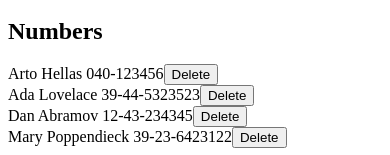
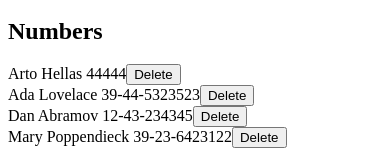
Before and after one commit to matejmilankov/full-stack-open, a React (Vite) app in the folder part2/phonebook/: page / in a window 390 px wide. Shown: the part 220-375 px from the top of the page. Built offline with nearby package versions, Linux system fonts and the light colour scheme; data requests are answered from the project's data file.

Commit message:
Implemented person update if name already exists in phonebook

```diff
--- a/part2/phonebook/db.json
+++ b/part2/phonebook/db.json
@@ -2,7 +2,7 @@
   "persons": [
     {
       "name": "Arto Hellas",
-      "number": "040-123456",
+      "number": "44444",
       "id": "1"
     },
     {
--- a/part2/phonebook/services/persons.js
+++ b/part2/phonebook/services/persons.js
@@ -16,4 +16,9 @@ const remove = (id) => {
     return request.then(response => response.data);
 }
 
-export default { getAll, create, remove }
+const update = (id, updatedPerson) => {
+    const request = axios.put(`${baseUrl}/${id}`, updatedPerson);
+    return request.then(response => response.data);
+}
+
+export default { getAll, create, remove, update }
--- a/part2/phonebook/src/App.jsx
+++ b/part2/phonebook/src/App.jsx
@@ -24,8 +24,22 @@ const App = () => {
 
   const handleNameSubmit = (event) => {
     event.preventDefault();
-    if (persons.some(person => person.name === newName))
-      return alert(`${newName} is already added to phonebook`);
+    if (persons.some(person => person.name === newName)) {
+      const existingPerson = persons.find(person => person.name === newName);
+      if(window.confirm(`${existingPerson.name} is already added to phonebook, replace the old number with new one?`)) {
+        personService
+          .update(existingPerson.id, {name: existingPerson.name, number: newNumber})
+          .then(updatedPerson => {
+            setPersons(prevPersons => prevPersons.map(prevPerson => (
+              prevPerson.id !== updatedPerson.id ? prevPerson : updatedPerson
+            )));
+          });
+
+          setNewName('');
+          setNewNumber('');
+        }
+        return;
+      }
 
     personService
       .create({ name: newName, number: newNumber })
```
